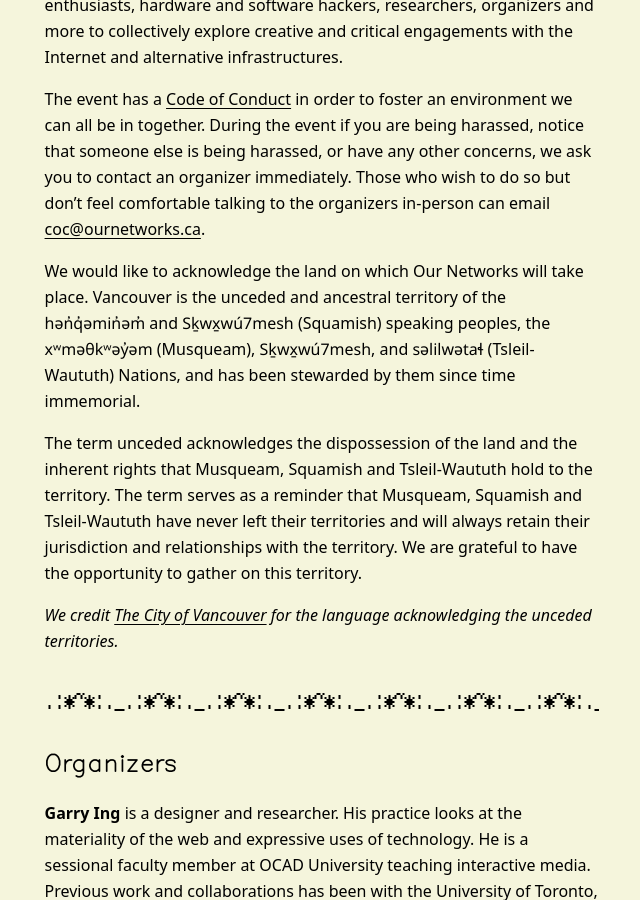
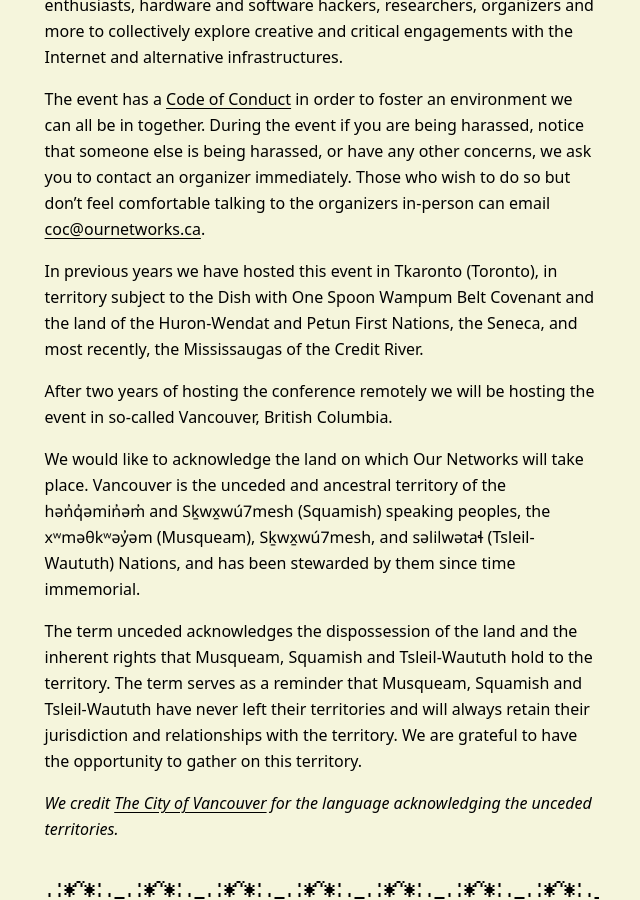
Before and after one commit to ournetworks/ournetworks.ca, a Jekyll site: the page built from about.md, in a window 1280 px wide and 900 px high, scrolled down 503 px. Shown: the whole window, without its empty margins (318-958 px from the left). Built offline with Jekyll 4.4.1, drawn with Linux system fonts in a browser that asks for light colours.

Commit message:
pretext lines

```diff
--- a/about.md
+++ b/about.md
@@ -8,6 +8,10 @@
 Our Networks is a conference about the past, present, and future of building our own network infrastructures. The event brings together enthusiasts, hardware and software hackers, researchers, organizers and more to collectively explore creative and critical engagements with the Internet and alternative infrastructures.
 
 The event has a [Code of Conduct](/code-of-conduct/) in order to foster an environment we can all be in together. During the event if you are being harassed, notice that someone else is being harassed, or have any other concerns, we ask you to contact an organizer immediately. Those who wish to do so but don’t feel comfortable talking to the organizers in-person can email [coc@ournetworks.ca](mailto:coc@ournetworks.ca).
+
+In previous years we have hosted this event in Tkaronto (Toronto), in territory subject to the Dish with One Spoon Wampum Belt Covenant and the land of the Huron-Wendat and Petun First Nations, the Seneca, and most recently, the Mississaugas of the Credit River.
+
+After two years of hosting the conference remotely we will be hosting the event in so-called Vancouver, British Columbia.
 
 We would like to acknowledge the land on which Our Networks will take place. Vancouver is the unceded and ancestral territory of the <span class="font-bc-sans">hən̓q̓əmin̓əm̓</span> and <span class="font-bc-sans">Sḵwx̱wú7mesh</span> (Squamish) speaking peoples, the <span class="font-bc-sans">xʷməθkʷəy̓əm</span> (Musqueam), <span class="font-bc-sans">Sḵwx̱wú7mesh</span>, and <span class="font-bc-sans">səlilwətaɬ</span> (Tsleil-Waututh) Nations, and has been stewarded by them since time immemorial.
 
```
